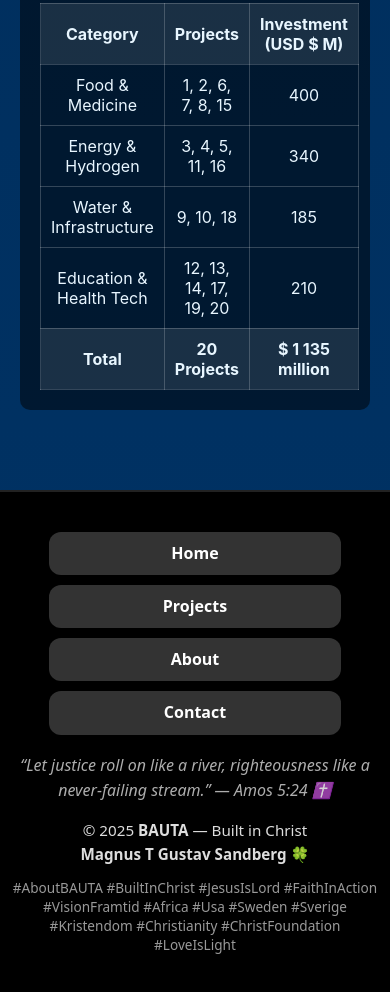
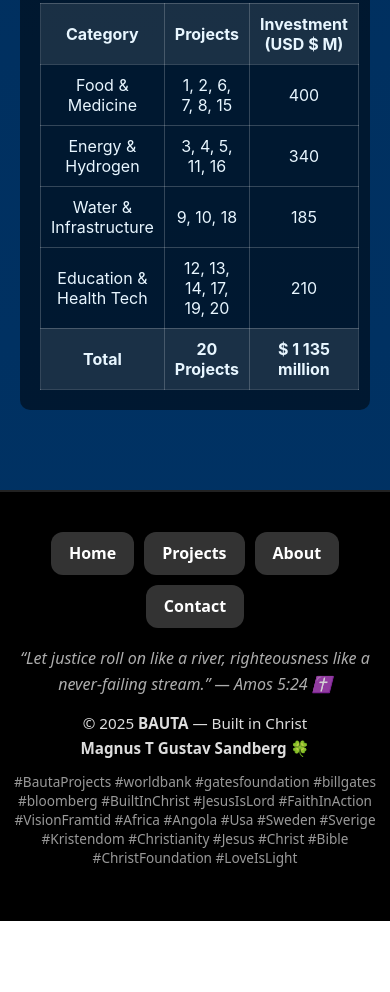
Before and after one commit to magnussandberg72/Bauta-Project-site, a plain HTML site: page projects.html in a window 390 px wide. Shown: the part 6396-7388 px from the top of the page. After the commit the page ends 7317 px from the top, so only its background shows below. Drawn offline with Linux system fonts and the light colour scheme.

Commit message:
Update projects.html

```diff
--- a/projects.html
+++ b/projects.html
@@ -197,8 +197,7 @@
   </p>
 
   <p class="hashtags">
-    #AboutBAUTA #BuiltInChrist #JesusIsLord #FaithInAction #VisionFramtid #Africa #Usa
-    #Sweden #Sverige #Kristendom #Christianity #ChristFoundation #LoveIsLight
+    #BautaProjects #worldbank #gatesfoundation #billgates #bloomberg #BuiltInChrist #JesusIsLord #FaithInAction #VisionFramtid #Africa #Angola #Usa #Sweden #Sverige #Kristendom #Christianity #Jesus #Christ #Bible #ChristFoundation #LoveIsLight
   </p>
 
   <style>
@@ -212,10 +211,11 @@
       line-height: 1.7;
     }
 
+    /* ✅ horisontella knappar (alltid) */
     .footer-links {
       display: flex;
+      justify-content: center;
       flex-wrap: wrap;
-      justify-content: center;
       gap: 10px;
       margin-bottom: 18px;
     }
@@ -256,15 +256,7 @@
       margin-top: 12px;
     }
 
-    @media (max-width: 480px) {
-      .footer-links {
-        flex-direction: column;
-        align-items: center;
-      }
-      .footer-links a {
-        width: 70%;
-      }
-    }
+    /* 🚫 Inga fler “stackade knappar” på mobil */
   </style>
 </footer>
 </body>
```
